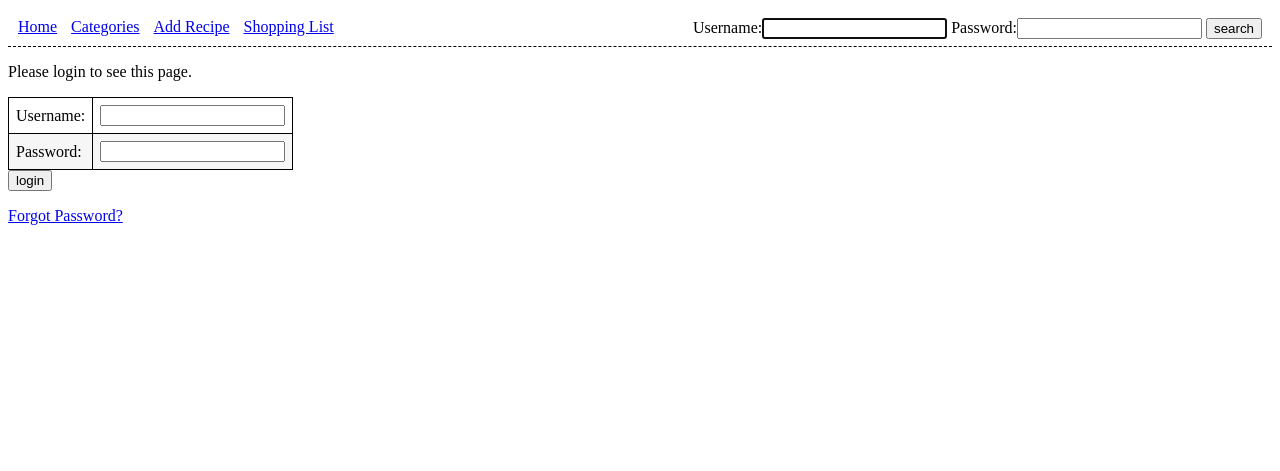
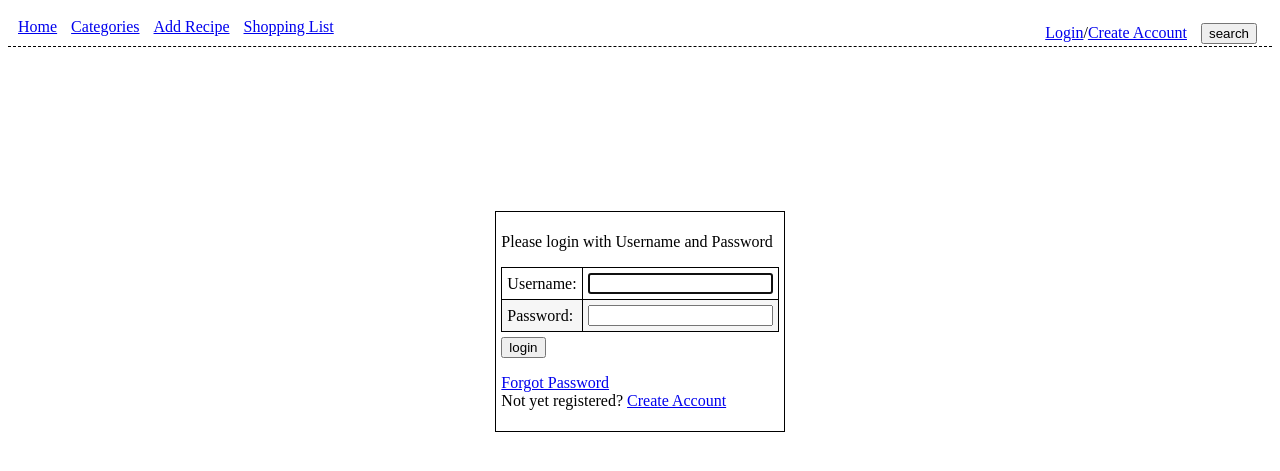
Before and after one commit to castertr0y357/RecipeBook, a Django app: page /accounts/login/ in a window 1280 px wide. Shown: the top 471 px of the page. Run offline with Django 3.2, Linux system fonts and the light colour scheme; some libraries are stand-ins or nearby versions.

Commit message:
Added authentication stuff back into mix.  Can login and logout.  Need to fix the login form overriding the search form.
Need to implement user creation request, and tie into authentication table.

```diff
--- a/Recipe/settings.py
+++ b/Recipe/settings.py
@@ -120,3 +120,5 @@
 # https://docs.djangoproject.com/en/2.2/howto/static-files/
 
 STATIC_URL = '/static/'
+LOGOUT_REDIRECT_URL = '/'
+LOGIN_REDIRECT_URL = '/'
--- /dev/null
+++ b/RecipeBook/static/RecipeBook/css/login_0.1.css
@@ -0,0 +1,24 @@
+.login{
+
+}
+
+.login table{
+    text-align: left;
+    table-layout: auto;
+    margin-left: auto;
+    margin-right: auto;
+    vertical-align: middle;
+    vert-align: middle;
+}
+
+.login td{
+    padding: 5px;
+}
+
+.login h2{
+    text-align: center;
+}
+
+.login div{
+    align-self: center;
+}
--- a/RecipeBook/urls.py
+++ b/RecipeBook/urls.py
@@ -1,5 +1,4 @@
 from django.urls import path, include
-from django.contrib.auth import views as auth_views
 from . import views
 
 app_name = 'RecipeBook'
@@ -32,4 +31,5 @@
     # --------------------------------Authentication---------------------------------------------
     # ex: /login/
     path('accounts/', include('django.contrib.auth.urls')),
+    path('accounts/create_account', views.CreateUserView.as_view(), name='create_user'),
 ]
--- a/templates/RecipeBook/base_page.html
+++ b/templates/RecipeBook/base_page.html
@@ -33,11 +33,22 @@
                 <li><a href="{% url 'RecipeBook:add_recipe' %}">Add Recipe</a></li>
                 <li><a href="{% url 'RecipeBook:shopping_list' %}">Shopping List</a></li>
                 <li style="float: right">
-                    <form action="" method="post" name="search" title="Search">
-                        {% csrf_token %}
-                        {{ form }}
-                        <input type="submit" value="search">
-                    </form>
+                    <ul style="display: inline">
+                        <li>
+                            {% if user.is_authenticated %}
+                                Welcome {{ user }}   <a href="{% url 'RecipeBook:logout' %}">Logout</a>
+                            {% else %}
+                                <a href="{% url 'RecipeBook:login' %}">Login</a>/<a href="{% url 'RecipeBook:create_user' %}">Create Account</a>
+                            {% endif %}
+                        </li>
+                        <li>
+                            <form action="" method="post" name="search" title="Search">
+                                {% csrf_token %}
+                                {{ search_form }}
+                                <input type="submit" value="search">
+                            </form>
+                        </li>
+                    </ul>
                 </li>
             </ul>
         </div>
--- a/templates/registration/login.html
+++ b/templates/registration/login.html
@@ -4,8 +4,16 @@
     <title>Login</title>
 {% endblock %}
 
+{% block head %}
+    {% load static %}
+    <link rel="stylesheet" href="{% static "RecipeBook/css/login_0.1.css" %}"/>
+{% endblock %}
+
 {% block body %}
-
+    <div class="login" style="vertical-align: middle; height: 100%; margin-top: 13%">
+        <table class="login" style="border: none; margin-top: auto; margin-bottom: auto">
+            <tr>
+                <td>
                     {% if form.errors %}
                         <p>Your username and password didn't match.  Please try again</p>
                     {% endif %}
@@ -15,7 +23,7 @@
                             <p>Your account doesn't have access to this page.  To proceed, please login with an account that has access.</p>
                         {% endif %}
                     {% else %}
-        <p>Please login to see this page.</p>
+                        <p>Please login with Username and Password</p>
                     {% endif %}
 
                     <form method="post" action="{% url 'RecipeBook:login' %}">
@@ -29,11 +37,21 @@
                                     <td>{{ form.password.label_tag }}</td>
                                     <td>{{ form.password }}</td>
                                 </tr>
+                            </td>
                         </table>
+                        <div style="padding-top: 5px">
                             <input type="submit" value="login"/>
                             <input type="hidden" name="next" value="{{ next }}"/>
+                        </div>
                     </form>
 
-    <p><a href="{% url 'RecipeBook:password_reset' %}">Forgot Password?</a></p>
+                    <p>
+                        <div><a href="{% url 'RecipeBook:password_reset' %}">Forgot Password</a></div>
+                        <div>Not yet registered? <a href="{% url 'RecipeBook:create_user' %}">Create Account</a></div>
+                    </p>
+                </td>
+            </tr>
+        </table>
+    </div>
 
 {% endblock %}
```
Also changed, not shown: RecipeBook/views.py (+24 -6 lines). Lines whose indentation alone changed are shown as unchanged.
